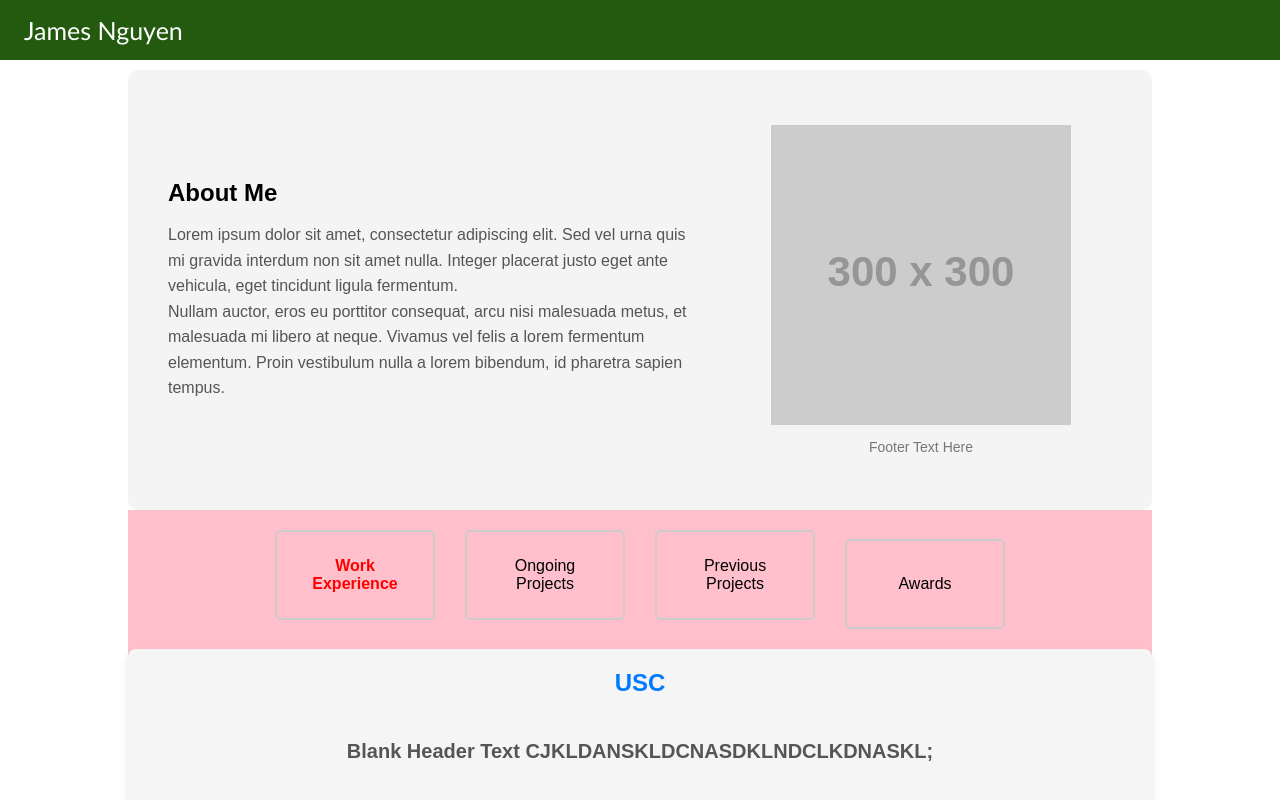
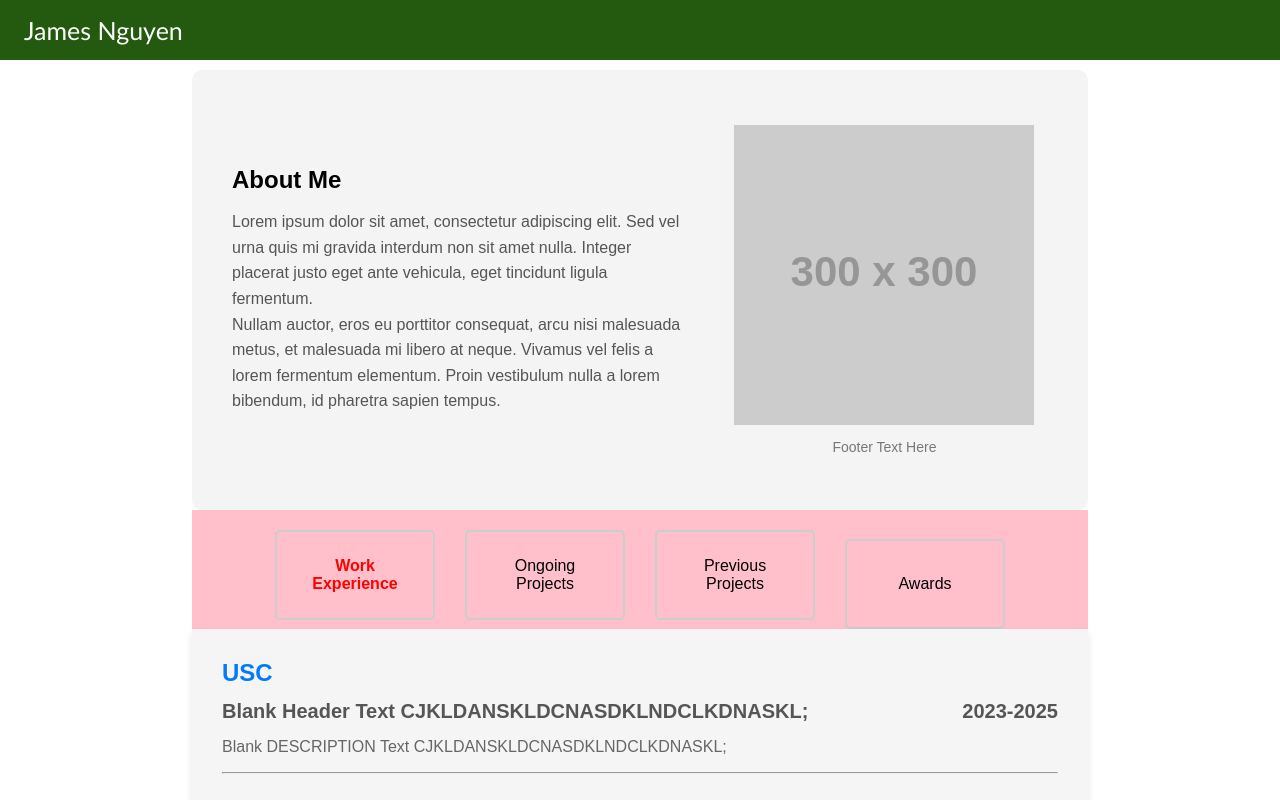
Before and after one commit to Jamess-Nguyen/withjames.xyz, a React (Create React App) app in the folder james-nguyen-portfolio/: page / in a window 1280 px wide. Both pictures are taken after a click on the button "Work Experience". Shown: the top 800 px of the page. Built offline with nearby package versions, Linux system fonts and the light colour scheme.

Commit message:
:sparkles: added year feature to card

```diff
--- a/james-nguyen-portfolio/src/components/banner/banner.css
+++ b/james-nguyen-portfolio/src/components/banner/banner.css
@@ -13,7 +13,7 @@ body {
   display: flex;
   justify-content: space-between;
   align-items: center;
-  width: 80%;
+  width: 70%;
   max-width: 1200px;
   height: 55vh;
   margin: 0 auto;
@@ -72,7 +72,6 @@ body {
 @media screen and (max-width: 1050px) {
   .about-me-wrapper {
     flex-direction: column;
-    width: 80%;
     padding: 10px;
     height: 100vh;
   }
--- a/james-nguyen-portfolio/src/components/card/card.css
+++ b/james-nguyen-portfolio/src/components/card/card.css
@@ -1,14 +1,18 @@
 .card {
     min-width: 100%;
-    height: 200px;
-    margin: 20px auto;
-    padding: 20px;
+    height: 175px;
+    padding: 30px;
     background-color: #f5f5f5;
-    border-radius: 8px;
     box-shadow: 0 4px 8px rgba(0, 0, 0, 0.1);
     display: flex;
     flex-direction: column;
     justify-content: space-between;
+}
+
+.card h1,
+.card h2,
+.card p {
+    text-align: left;
 }
 
 .card h1 {
@@ -28,6 +32,9 @@
 .card h2 {
     font-size: 20px;
     color: #555;
+    display: flex;
+    justify-content: space-between;
+    align-items: center;
 }
 
 .card p {
--- a/james-nguyen-portfolio/src/components/card/card.js
+++ b/james-nguyen-portfolio/src/components/card/card.js
@@ -2,25 +2,30 @@ import React from 'react';
 import PropTypes from 'prop-types';
 import './card.css';
 
-const Card = ({ title, header, description }) => {
+const Card = ({ title, header, description, year }) => {
   return (
     <div className="card">
       <h1>
         <a href={title.link} target="_blank" rel="noopener noreferrer">{title.text}</a>
       </h1>
-      <h2>{header}</h2>
+      <h2>
+        {header}
+        <span className="year">{year}</span>
+      </h2>
       <p>{description}</p>
+      <hr />
     </div>
   );
 };
 
 Card.propTypes = {
   title: PropTypes.shape({
-    text: PropTypes.string.isRequired,
-    link: PropTypes.string.isRequired,
-  }).isRequired,
-  header: PropTypes.string.isRequired,
-  description: PropTypes.string.isRequired,
+    text: PropTypes.string,
+    link: PropTypes.string,
+  }),
+  header: PropTypes.string,
+  description: PropTypes.string,
+  year: PropTypes.string,
 };
 
 export default Card;
--- a/james-nguyen-portfolio/src/components/carousel/carousel.css
+++ b/james-nguyen-portfolio/src/components/carousel/carousel.css
@@ -3,7 +3,7 @@
     flex-direction: column;
     align-items: center;
     justify-content: flex-start;
-    width: 80%;
+    width: 70%;
     max-width: 1200px;
     margin: 0 auto;
     min-height: 1000px;
--- a/james-nguyen-portfolio/src/components/carousel/carousel.js
+++ b/james-nguyen-portfolio/src/components/carousel/carousel.js
@@ -7,21 +7,25 @@ const cardData = [
   {
     title: { text: 'USC', link: 'https://example.com/another-project' },
     header: 'Blank Header Text CJKLDANSKLDCNASDKLNDCLKDNASKL;',
+    year: '2023-2025',
     description: 'Blank DESCRIPTION Text CJKLDANSKLDCNASDKLNDCLKDNASKL;'
   },
   {
     title: { text: 'MLB/Tickets.com', link: 'https://example.com/another-project' },
     header: 'Blank Header Text CJKLDANSKLDCNASDKLNDCLKDNASKL;',
+    year: '2022-2022',
     description: 'Blank DESCRIPTION Text CJKLDANSKLDCNASDKLNDCLKDNASKL;'
   },
   {
     title: { text: 'UCI Graduate Division', link: 'https://example.com/another-project' },
     header: 'Blank Header Text CJKLDANSKLDCNASDKLNDCLKDNASKL;',
+    year: '2021-2022',
     description: 'Blank DESCRIPTION Text CJKLDANSKLDCNASDKLNDCLKDNASKL;'
   },
   {
     title: { text: 'App Jam+', link: 'https://example.com/another-project' },
     header: 'Blank Header Text CJKLDANSKLDCNASDKLNDCLKDNASKL;',
+    year: '2019-2020',
     description: 'Blank DESCRIPTION Text CJKLDANSKLDCNASDKLNDCLKDNASKL;'
   },
 ];
@@ -43,6 +47,7 @@ const Carousel = () => {
                 title={card.title}
                 header={card.header}
                 description={card.description}
+                year={card.year}
               />
             ))}
           </div>
```
